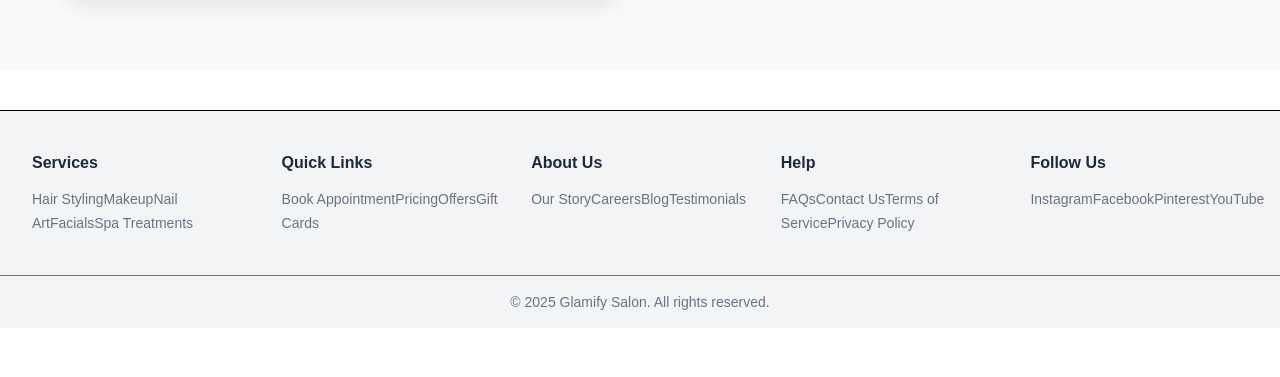
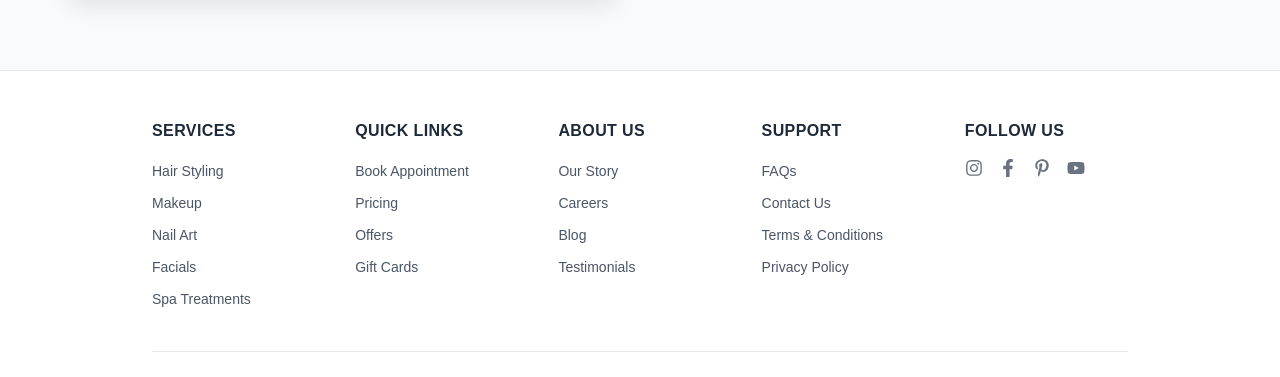
Before and after one commit to Nitesh47kumars/Saloon, a React (Vite) app: page / in a window 1280 px wide. Shown: the part 3787-4164 px from the top of the page. Before the commit the page ends 4115 px from the top, so only its background shows below. Built offline with nearby package versions, Linux system fonts and the light colour scheme.

Commit message:
Enhance Styling & responsiveness of Footer Component

```diff
--- a/src/Components/Footer/Footer.jsx
+++ b/src/Components/Footer/Footer.jsx
@@ -3,11 +3,19 @@
 import React from "react";
 import FooterSection from "./FooterSection";
 import FooterLink from "./FooterLink";
+import {
+  FaInstagram,
+  FaFacebookF,
+  FaPinterestP,
+  FaYoutube,
+} from "react-icons/fa";
 
 const Footer = () => {
   return (
-    <footer className="bg-gray-100 mt-10 pt-10 border-t">
-      <div className="max-w-7xl mx-auto px-4 sm:px-6 lg:px-8 grid grid-cols-2 sm:grid-cols-3 md:grid-cols-5 gap-8 pb-10">
+    <footer className="bg-white border-t border-gray-200 pt-12 text-gray-700 w-full">
+      <div className="w-[90%] xl:w-[80%] mx-auto xl:px-6">
+        {/* Main Grid */}
+        <div className="grid grid-cols-2 sm:grid-cols-3 md:grid-cols-5 gap-10">
           <FooterSection title="Services">
             <FooterLink href="#" label="Hair Styling" />
             <FooterLink href="#" label="Makeup" />
@@ -30,23 +38,56 @@ const Footer = () => {
             <FooterLink href="#" label="Testimonials" />
           </FooterSection>
 
-        <FooterSection title="Help">
+          <FooterSection title="Support">
             <FooterLink href="#" label="FAQs" />
             <FooterLink href="#" label="Contact Us" />
-          <FooterLink href="#" label="Terms of Service" />
+            <FooterLink href="#" label="Terms & Conditions" />
             <FooterLink href="#" label="Privacy Policy" />
           </FooterSection>
 
-        <FooterSection title="Follow Us">
-          <FooterLink href="#" label="Instagram" />
-          <FooterLink href="#" label="Facebook" />
-          <FooterLink href="#" label="Pinterest" />
-          <FooterLink href="#" label="YouTube" />
-        </FooterSection>
+          {/* Social */}
+          <div className="mb-6 sm:mb-0">
+            <h4 className="text-md font-semibold text-gray-800 mb-4 uppercase tracking-wide">
+              Follow Us
+            </h4>
+            <div className="flex space-x-4">
+              <a
+                href="#"
+                className="text-gray-500 hover:text-pink-600 transition"
+                aria-label="Instagram"
+              >
+                <FaInstagram size={18} />
+              </a>
+              <a
+                href="#"
+                className="text-gray-500 hover:text-pink-600 transition"
+                aria-label="Facebook"
+              >
+                <FaFacebookF size={18} />
+              </a>
+              <a
+                href="#"
+                className="text-gray-500 hover:text-pink-600 transition"
+                aria-label="Pinterest"
+              >
+                <FaPinterestP size={18} />
+              </a>
+              <a
+                href="#"
+                className="text-gray-500 hover:text-pink-600 transition"
+                aria-label="YouTube"
+              >
+                <FaYoutube size={18} />
+              </a>
+            </div>
+          </div>
         </div>
 
-      <div className="border-t py-4 text-center text-sm text-gray-500">
-        © {new Date().getFullYear()} Glamify Salon. All rights reserved.
+        {/* Divider */}
+        <div className="border-t border-gray-200 mt-10 pt-6 flex flex-col sm:flex-row justify-between items-center text-sm text-gray-500">
+          <p>© {new Date().getFullYear()} Glamify Salon. All rights reserved.</p>
+          <p className="mt-4 sm:mt-0">Designed with 💖 by YourCompany</p>
+        </div>
       </div>
     </footer>
   );
--- a/src/Components/Footer/FooterLink.jsx
+++ b/src/Components/Footer/FooterLink.jsx
@@ -4,12 +4,14 @@ import React from "react";
 
 const FooterLink = ({ href, label }) => {
   return (
-    <a
-      href={href}
-      className="text-sm text-gray-500 hover:text-pink-500 transition"
-    >
-      {label}
-    </a>
+    <li>
+      <a
+        href={href}
+        className="text-sm text-gray-600 hover:text-pink-600 transition-colors duration-200"
+      >
+        {label}
+      </a>
+    </li>
   );
 };
 
--- a/src/Components/Footer/FooterSection.jsx
+++ b/src/Components/Footer/FooterSection.jsx
@@ -4,8 +4,10 @@ import React from "react";
 
 const FooterSection = ({ title, children }) => {
   return (
-    <div>
-      <h4 className="text-md font-semibold text-gray-800 mb-3">{title}</h4>
+    <div className="mb-6 sm:mb-0">
+      <h4 className="text-md font-semibold text-gray-800 mb-4 uppercase tracking-wide">
+        {title}
+      </h4>
       <ul className="space-y-2">{children}</ul>
     </div>
   );
```
Lines whose indentation alone changed are shown as unchanged.
